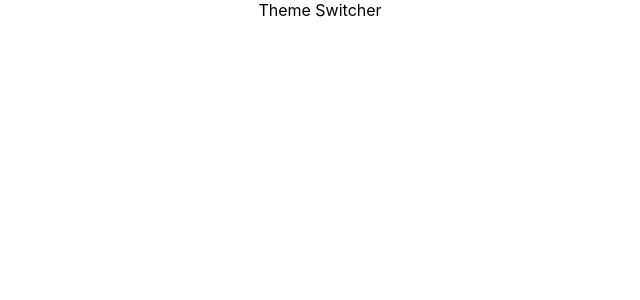
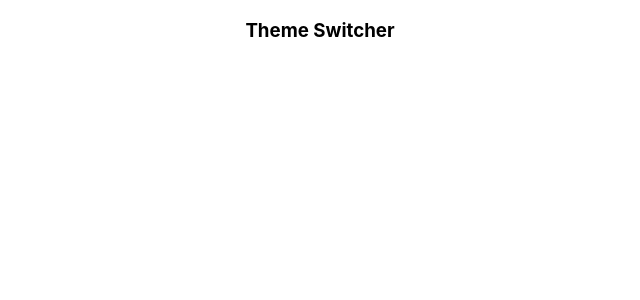
Before and after one commit to CMadiope/theme-switch, a React (Create React App) app: page / in a window 1280 px wide. Shown: the top 300 px of the page, without its empty margins (320-960 px from the left). Built offline with nearby package versions, Linux system fonts and the light colour scheme.

Commit message:
ADD: components folder

```diff
--- a/src/App.js
+++ b/src/App.js
@@ -4,7 +4,7 @@ import './App.css';
 function App() {
   return (
     <div className="App">
-      Theme Switcher
+      <h3>Theme Switcher</h3>
     </div>
   );
 }
```
